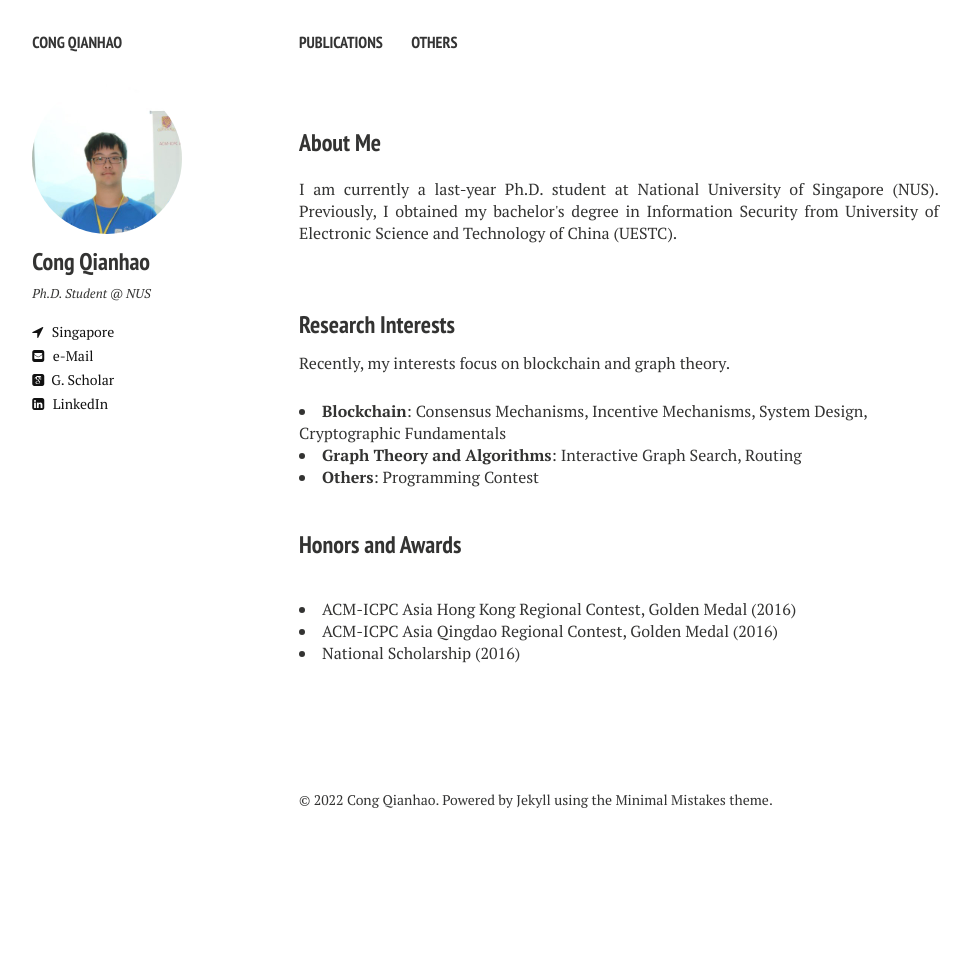
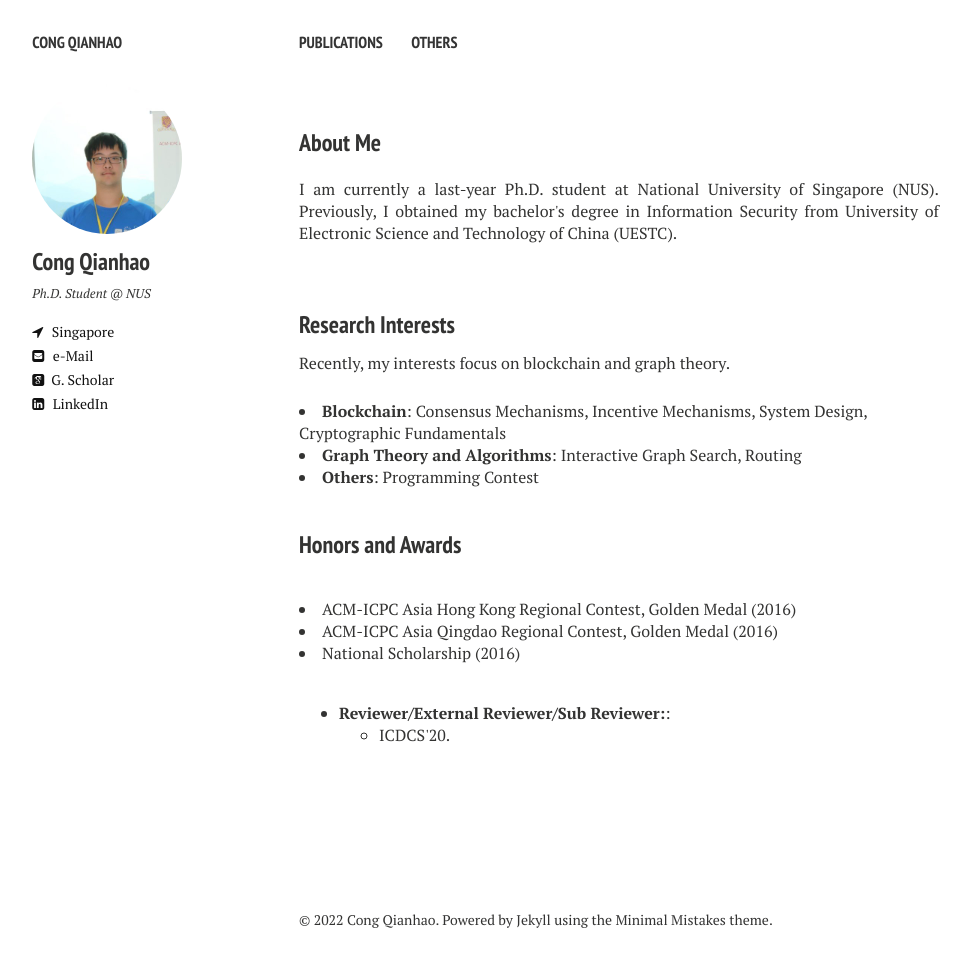
Before and after one commit to cong741/cong741.github.io, a Jekyll site: the page built from index.md, in a window 1280 px wide. Shown: the whole page, without its empty margins (21-991 px from the left). Built offline with Jekyll 4.4.1, drawn with Linux system fonts in a browser that asks for light colours; nearby versions of some CDN libraries; before the commit the page ends 900 px from its top, so only the background shows below that.

Commit message:
Update index.md

```diff
--- a/index.md
+++ b/index.md
@@ -34,6 +34,21 @@ ACM-ICPC Asia Qingdao Regional Contest, Golden Medal (2016)
 National Scholarship (2016)
 </li>
 
+<ul style="margin-left:0px;">
+
+<br>
+
+<li>
+<b>Reviewer/External Reviewer/Sub Reviewer:</b>:
+	<ul>
+	<li> ICDCS'20.
+	</li>
+	</ul>
+</li>
+<br>
+
+</ul>
+
 <br>
 <br>
 <br>
```
